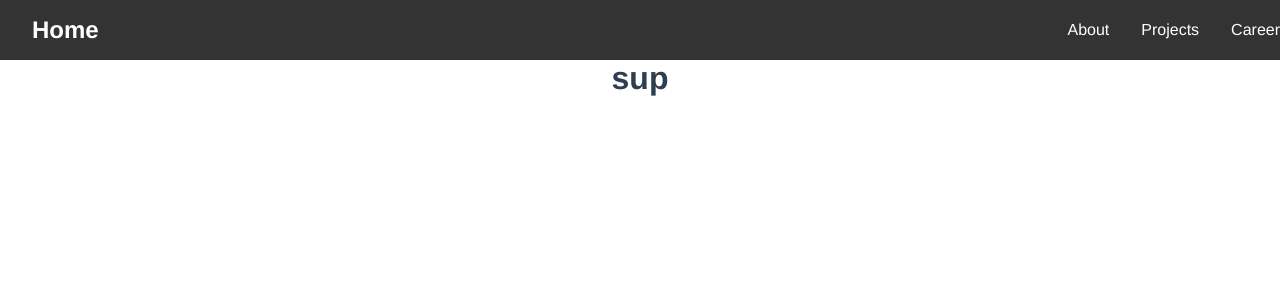
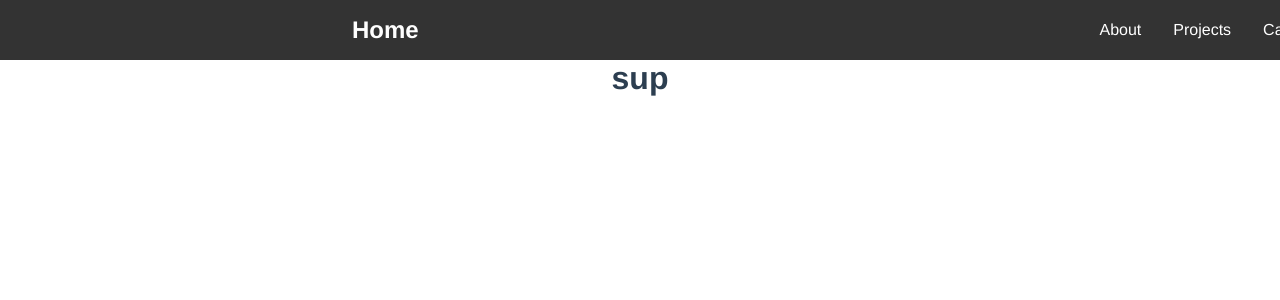
Before and after one commit to aaronmpark/interior-design-portfolio, a Vue app: page /projects in a window 1280 px wide. Shown: the top 300 px of the page. Built offline with nearby package versions, Linux system fonts and the light colour scheme.

Commit message:
fix navbar links

```diff
--- a/src/components/Navbar.vue
+++ b/src/components/Navbar.vue
@@ -6,7 +6,7 @@
       </div>
       <ul class="navbar-links">
         <li v-for="link in navLinks" :key="link.id" @click="setActive(link.title)" :class="{ active: active === link.title }">
-          <a :href="`#${link.id}`">{{ link.title }}</a>
+          <a :href="`/${link.id}`">{{ link.title }}</a>
         </li>
       </ul>
     </div>
@@ -57,8 +57,11 @@ export default {
   align-items: center;
   width: 100%;
   padding: 0 1rem;
-  margin: 0; /* Remove any default margin */
-  box-sizing: border-box; /* Ensure padding is included in width */
+  max-width: 1500px;
+}
+
+.navbar-logo {
+  margin-left: 20rem;
 }
 
 .navbar-logo a {
```
